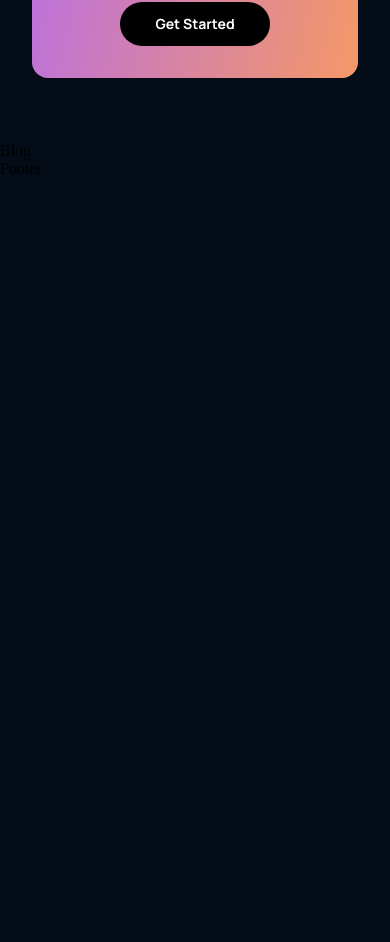
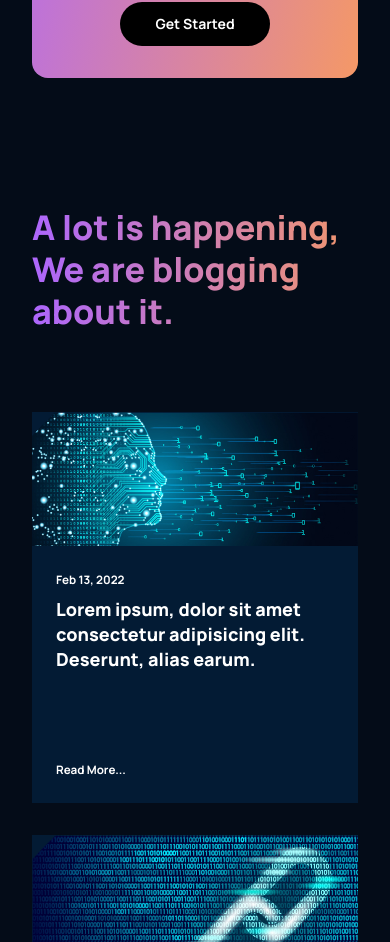
Before and after one commit to djanoer/react-gpt3-modern-lp, a React (Create React App) app: page / in a window 390 px wide. Shown: the part 4459-5401 px from the top of the page. Before the commit the page ends 4637 px from the top, so only its background shows below. Built offline with nearby package versions, Linux system fonts and the light colour scheme.

Commit message:
section container/blog dan components/article selesai

```diff
--- a/src/components/article/Article.jsx
+++ b/src/components/article/Article.jsx
@@ -1,8 +1,21 @@
 import React from 'react';
 import './article.css';
 
-const Article = () => {
-  return <div>Article</div>;
+const Article = ({ imgUrl, date, title }) => {
+  return (
+    <div className='gpt3__blog-container__article'>
+      <div className='gpt3__blog-container__article-image'>
+        <img src={imgUrl} alt='blog' />
+      </div>
+      <div className='gpt3__blog-container__article-content'>
+        <div>
+          <p>{date}</p>
+          <h3>{title}</h3>
+        </div>
+        <p>Read More...</p>
+      </div>
+    </div>
+  );
 };
 
 export default Article;
--- a/src/components/article/article.css
+++ b/src/components/article/article.css
@@ -0,0 +1,55 @@
+.gpt3__blog-container__article {
+  width: 100%;
+  height: 100%;
+  display: flex;
+  flex-direction: column;
+  background: var(--color-footer);
+}
+
+.gpt3__blog-container__article-image {
+  width: 100%;
+  height: 100%;
+  background: var(--color-footer);
+}
+
+.gpt3__blog-container__article-image img {
+  width: 100%;
+  height: 100%;
+}
+
+.gpt3__blog-container__article-content {
+  display: flex;
+  flex-direction: column;
+  justify-content: space-between;
+  padding: 1rem 1.5rem;
+  height: 100%;
+}
+
+.gpt3__blog-container__article-content p {
+  font-family: var(--font-family);
+  font-weight: bold;
+  font-size: 11.649px;
+  line-height: 35px;
+  color: #fff;
+}
+
+.gpt3__blog-container__article-content h3 {
+  font-family: var(--font-family);
+  font-weight: 800;
+  font-size: 25.11px;
+  line-height: 30px;
+  color: #fff;
+  margin-bottom: 5rem;
+  cursor: pointer;
+}
+
+.gpt3__blog-container__article-content p:last-child {
+  cursor: pointer;
+}
+
+@media screen and (max-width: 550px) {
+  .gpt3__blog-container__article-content h3 {
+    font-size: 18px;
+    line-height: 25px;
+  }
+}
--- a/src/containers/blog/Blog.jsx
+++ b/src/containers/blog/Blog.jsx
@@ -1,8 +1,27 @@
 import React from 'react';
+import { Article } from '../../components';
+import { blog01, blog02, blog03, blog04, blog05 } from './imports';
 import './blog.css';
 
 const Blog = () => {
-  return <div>Blog</div>;
+  return (
+    <div className='gpt3__blog section__padding' id='blog'>
+      <div className='gpt3__blog-heading'>
+        <h1 className='gradient__text'>A lot is happening, We are blogging about it.</h1>
+      </div>
+      <div className='gpt3__blog-container'>
+        <div className='gpt3__blog-container__groupA'>
+          <Article imgUrl={blog01} date='Feb 13, 2022' title='Lorem ipsum dolor sit amet consectetur adipisicing elit. Earum, soluta nostrum?' />
+        </div>
+        <div className='gpt3__blog-container__groupB'>
+          <Article imgUrl={blog02} date='Feb 13, 2022' title='Lorem ipsum, dolor sit amet consectetur adipisicing elit. Deserunt, alias earum.' />
+          <Article imgUrl={blog03} date='Feb 13, 2022' title='Lorem ipsum dolor sit amet consectetur adipisicing elit. Quod, voluptatem.' />
+          <Article imgUrl={blog04} date='Feb 13, 2022' title='Lorem ipsum dolor sit amet consectetur adipisicing elit. Eum, ipsum!' />
+          <Article imgUrl={blog05} date='Feb 13, 2022' title='Lorem ipsum dolor, sit amet consectetur adipisicing elit. Officia.' />
+        </div>
+      </div>
+    </div>
+  );
 };
 
 export default Blog;
--- a/src/containers/blog/blog.css
+++ b/src/containers/blog/blog.css
@@ -0,0 +1,74 @@
+.gpt3__blog {
+  display: flex;
+  flex-direction: column;
+}
+
+.gpt3__blog-heading {
+  width: 100%;
+  text-align: left;
+  margin-bottom: 5rem;
+}
+
+.gpt3__blog-heading h1 {
+  font-family: var(--font-family);
+  font-weight: 800;
+  font-size: 62px;
+  line-height: 75px;
+}
+
+.gpt3__blog-container {
+  display: flex;
+  flex-direction: row;
+}
+
+.gpt3__blog-container__groupA {
+  flex: 0.75;
+  margin-right: 2rem;
+}
+
+.gpt3__blog-container__groupB {
+  flex: 1;
+  display: grid;
+  grid-template-columns: repeat(2, 1fr);
+  grid-gap: 2rem;
+}
+
+@media screen and (max-width: 990px) {
+  .gpt3__blog-container {
+    flex-direction: column-reverse;
+  }
+
+  .gpt3__blog-container__groupA {
+    margin: 2rem 0;
+  }
+
+  .gpt3__blog-container__groupA .gpt3__blog-container__article {
+    width: 48%;
+  }
+
+  .gpt3__blog-container__groupA .gpt3__blog-container__article-image {
+    height: 250px;
+  }
+}
+
+@media screen and (max-width: 700px) {
+  .gpt3__blog-container__groupB {
+    grid-template-columns: repeat(1, 1fr);
+  }
+
+  .gpt3__blog-container__groupA .gpt3__blog-container__article {
+    width: 100%;
+  }
+
+  .gpt3__blog-heading h1 {
+    font-size: 46px;
+    line-height: 52px;
+  }
+}
+
+@media screen and (max-width: 550px) {
+  .gpt3__blog-heading h1 {
+    font-size: 34px;
+    line-height: 42px;
+  }
+}
--- /dev/null
+++ b/src/containers/blog/imports.js
@@ -0,0 +1,7 @@
+import blog01 from '../../assets/blog01.png';
+import blog02 from '../../assets/blog02.png';
+import blog03 from '../../assets/blog03.png';
+import blog04 from '../../assets/blog04.png';
+import blog05 from '../../assets/blog05.png';
+
+export { blog01, blog02, blog03, blog04, blog05 };
```
